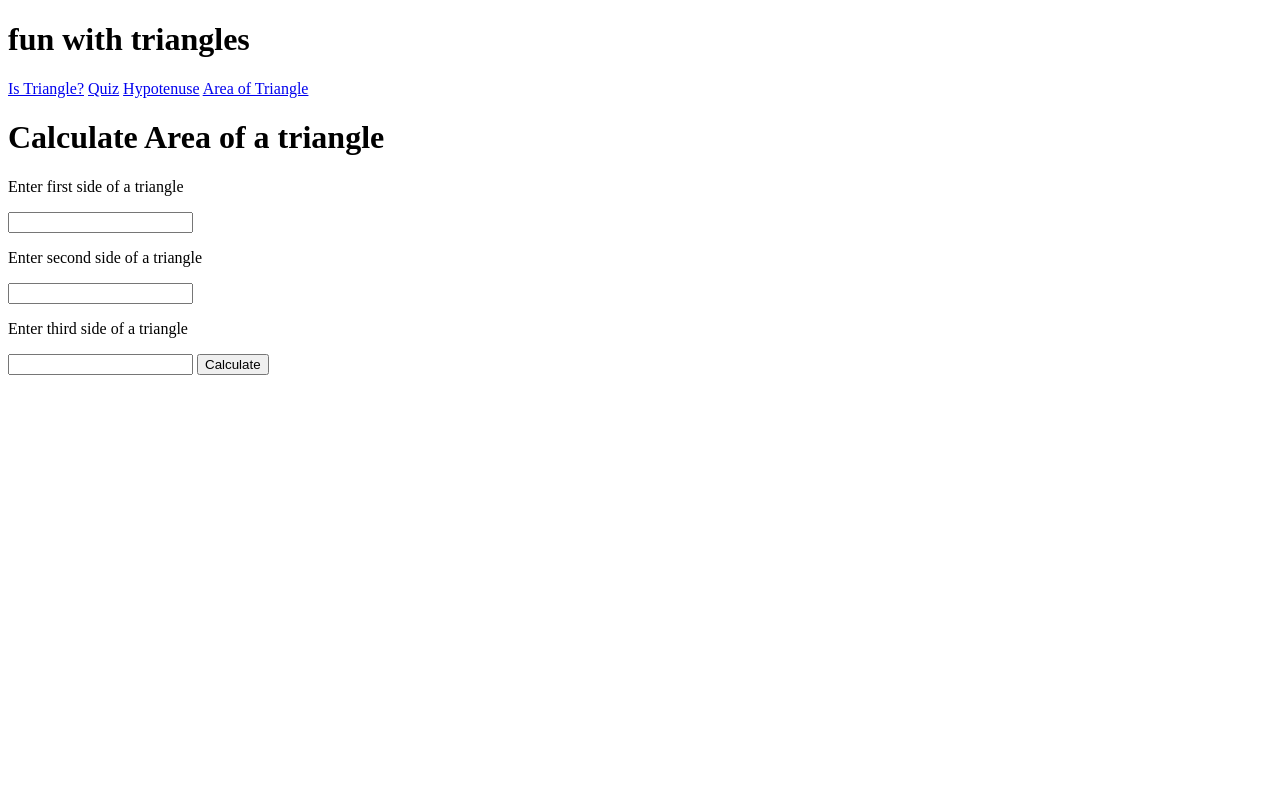
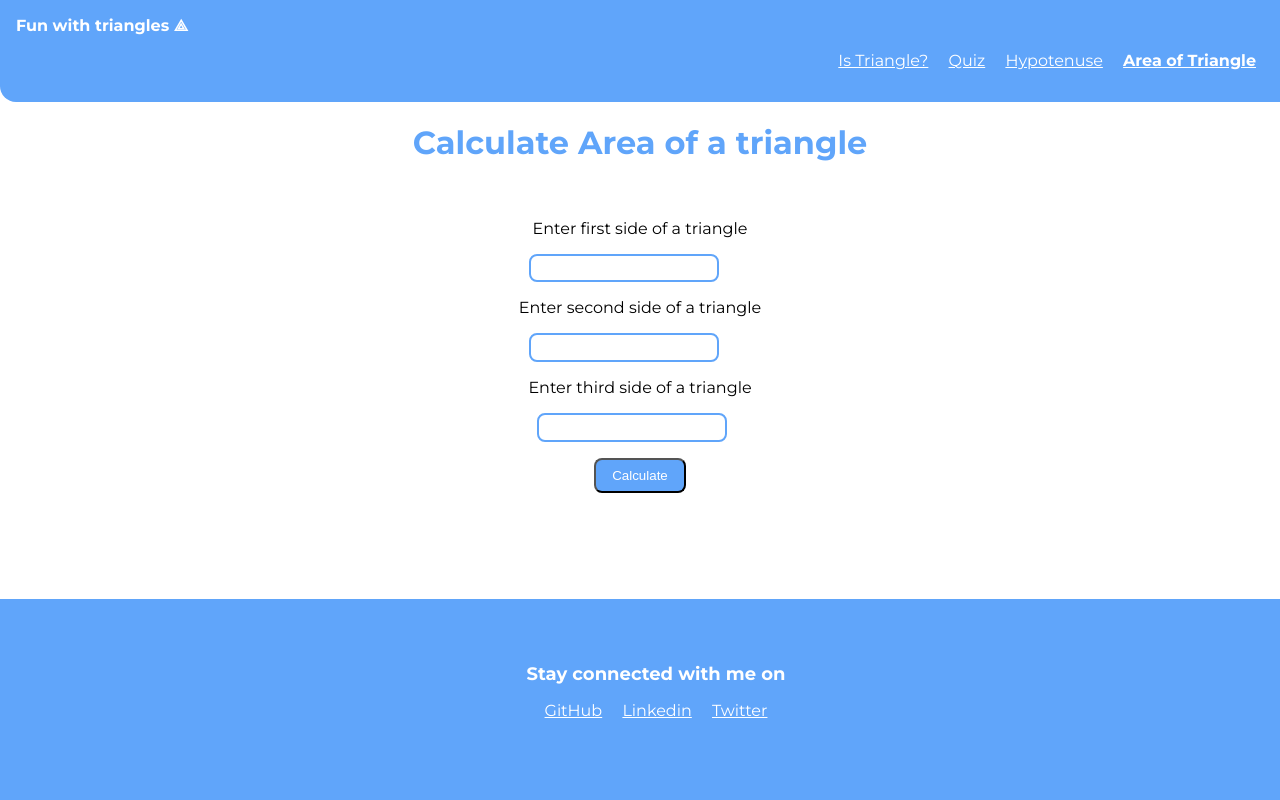
Before and after one commit to Shrey-Tyagi/fun-with-triangles, a plain HTML site: page area-triangle.html in a window 1280 px wide. Drawn offline with Linux system fonts and the light colour scheme.

Commit message:
style - added css

```diff
--- a/area-triangle.html
+++ b/area-triangle.html
@@ -4,16 +4,19 @@
     <meta charset="UTF-8">
     <meta http-equiv="X-UA-Compatible" content="IE=edge">
     <meta name="viewport" content="width=device-width, initial-scale=1.0">
+    <link rel="stylesheet" href="/style/styles.css">
     <title>Area Of Triangle</title>
 </head>
 <body>
     <header>
-        <h1>fun with triangles</h1>
-        <nav>
-          <a href="/triangle-check.html">Is Triangle?</a>
-          <a href="/index.html">Quiz</a>
-          <a href="/cal-hypo.html">Hypotenuse</a>
-          <a href="/">Area of Triangle</a>
+        <nav class="navigation container">
+            <div class="nav-brand">Fun with triangles ⟁</div>
+        <ul class="list-non-bullet nav-pills">
+            <li class = "list-item-inline" ><a href="/triangle-check.html" class="link">Is Triangle?</a></li>
+            <li class = "nav-pills list-item-inline" ><a href="/index.html" class="link">Quiz</a></li>
+            <li class = "nav-pills  list-item-inline" ><a href="/cal-hypo.html" class="link">Hypotenuse</a></li>
+            <li class = "nav-pills  list-item-inline" ><a href="/" class="link link-active">Area of Triangle</a></li>
+        </ul>
         </nav>
       </header>
     <main class="calculate-area-main">
@@ -33,8 +36,16 @@
           </label>
           <button class="btn-check" type="submit">Calculate</button>
         </form>
-        <p class="output calculate-area-output" id="output"></p>
+        <h2 class="output calculate-area-output" id="output"></h2>
       </main>
+      <footer class="footer fixed">
+        <div class="footer-header">Stay connected with me on</div>
+           <ul>
+               <li class="list-item-inline"><a class="link " href="https://github.com/Shrey-Tyagi">GitHub</a></li>
+               <li class="list-item-inline"><a class="link " href="https://www.linkedin.com/in/shrey-tyagi">Linkedin</a></li>
+               <li class="list-item-inline"><a class="link " href="https://twitter.com/ShreyyTyagi">Twitter</a></li>
+           </ul>
+      </footer>
       <script src="/scripts/area-triangle.js"></script>
 </body>
 </html>
--- /dev/null
+++ b/style/styles.css
@@ -0,0 +1,115 @@
+@import url('https://fonts.googleapis.com/css2?family=Montserrat:wght@400;700&display=swap');
+
+:root {
+    --primary-color: #60A5FA;
+    --off-white: #F3F4F6;
+    --dark-gray: #6B7280;
+}
+
+body {
+    font-family: 'Montserrat', sans-serif;
+    text-align: center;
+    margin: auto;
+}
+
+h1 {
+    color: var(--primary-color);
+}
+
+h2 {
+    color: var(--primary-color);
+}
+
+label {
+    margin: 1rem;
+}
+
+button {
+    margin: auto;
+    display: block;
+}
+
+input {
+    border: 2px solid var(--primary-color);
+    border-radius: 0.5rem;
+    padding: 0.3rem;
+}
+
+
+/** links **/
+button {
+    box-sizing: border-box;
+    text-decoration: none;
+    padding: 0.5rem 1rem;
+    background-color: var(--primary-color);
+    border-radius: 0.5rem;
+    color: white;
+    display: block;
+    max-width: 140px;
+    margin-top: 1rem;
+}
+
+/** footers **/
+
+.footer {
+    bottom: 0;
+    width: 100%;
+    background-color: var(--primary-color);
+    padding: 4rem 1rem;
+    text-align: center;
+    color: white;
+    border-top-right-radius: 1rem;
+}
+
+.fixed {
+    position: fixed;
+}
+
+.footer .link {
+    color: white
+}
+
+.footer .footer-header {
+    font-weight: bold;
+    font-size: large;
+}
+
+.footer ul {
+    padding-inline-start: 0px;
+}
+
+.list-non-bullet {
+    list-style: none;
+    padding-inline-start: 0px;
+}
+
+.list-item-inline {
+    display: inline;
+    padding: 0rem 0.5rem;
+}
+
+/** navigation **/
+
+.navigation {
+    background-color: var(--primary-color);
+    color: white;
+    padding: 1rem;
+    border-bottom-left-radius: 1rem;
+}
+
+.navigation .nav-brand {
+    font-weight: bold;
+    text-align: left;
+}
+
+.navigation .nav-pills {
+    text-align: right;
+}
+
+.navigation .link {
+    color: white;
+}
+
+.navigation .link-active {
+    font-weight: bold;
+}
```
Also changed, not shown: cal-hypo.html (+17 -6 lines), index.html (+17 -6 lines), triangle-check.html (+17 -6 lines).
